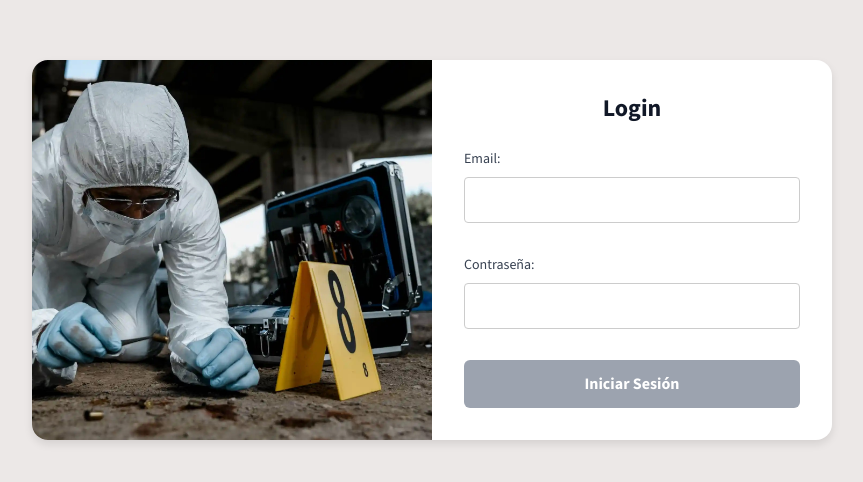
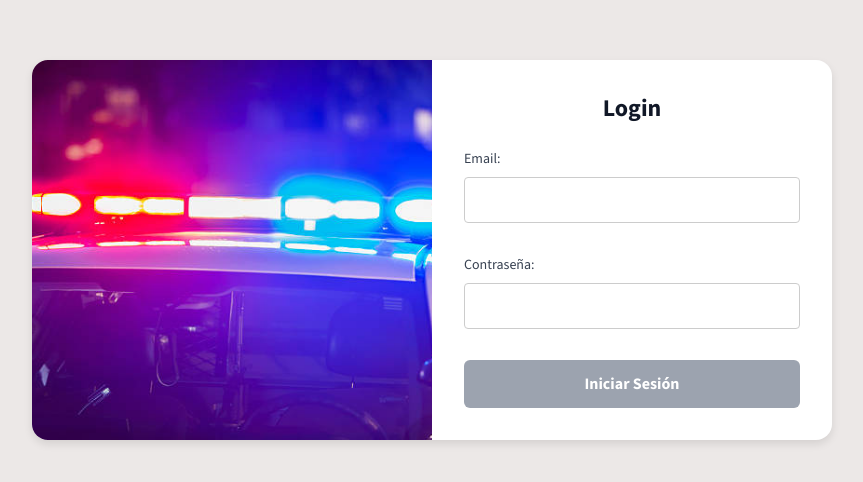
Before and after one commit to joselatines/crime-reporter, an Angular app: page /login in a window 1280 px wide. Shown: the part 230-712 px from the top of the page, without its empty margins (208-1071 px from the left). Built offline with nearby package versions, Linux system fonts and the light colour scheme.

Commit message:
imagen del login 2

```diff
--- a/src/app/auth/login/login.component.html
+++ b/src/app/auth/login/login.component.html
@@ -5,8 +5,8 @@
       <!-- Sección de la Imagen -->
       <div class="image-section w-1/2">
         <img
-          src="investigadores.png"
-          alt="investigadores.png"
+          src="police.png"
+          alt="police.png"
           class="h-full w-full object-cover"
         />
       </div>
```
Also changed, not shown: public/investigadores.png (deleted), public/police.png (added).
